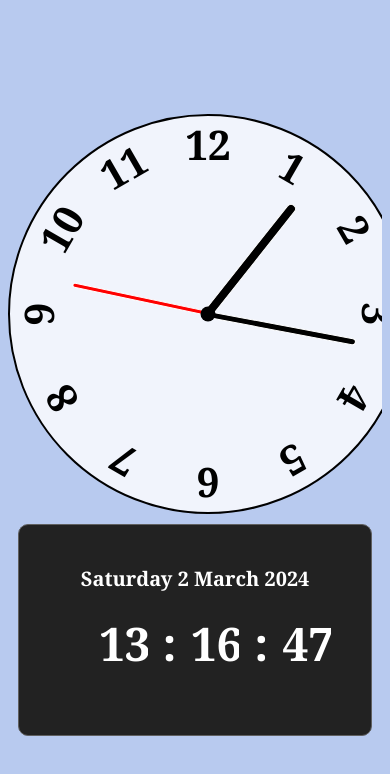
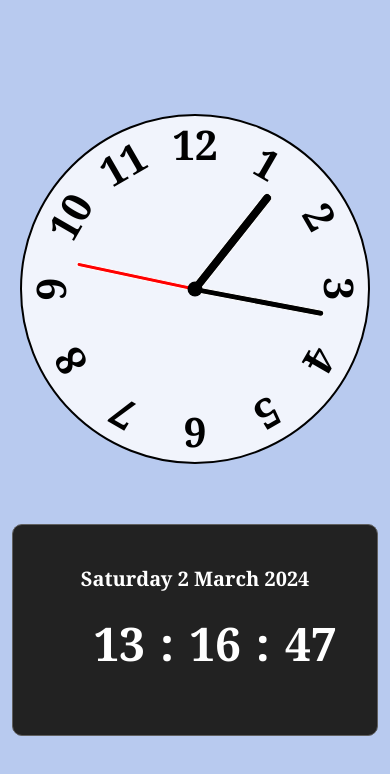
Before and after one commit to RakeshDas18/Clock, a plain HTML site: page index.html in a window 390 px wide. Drawn offline with Linux system fonts and the light colour scheme.

Commit message:
Update style.css
Fixing some issues

```diff
--- a/style.css
+++ b/style.css
@@ -123,17 +123,16 @@ body {
         overflow: hidden;
     }
     .mainContainer{
-        width: 100%;
-        overflow: hidden;
-        display: block;
+        display: grid;
+        place-items: center;
     }
-    .clock {
-        width: 400px;
-        height: 400px;
-        background-color: rgba(255, 255, 255, .8);
-        border-radius: 50%;
-        border: 2px solid black;
-        position: relative;
+    .clock{
+      width: 350px;
+      height: 350px;
+      background-color: rgba(255, 255, 255, .8);
+      border-radius: 50%;
+      border: 2px solid black;
+      position: relative;
     }
     .container{
         padding: 10px;
```
